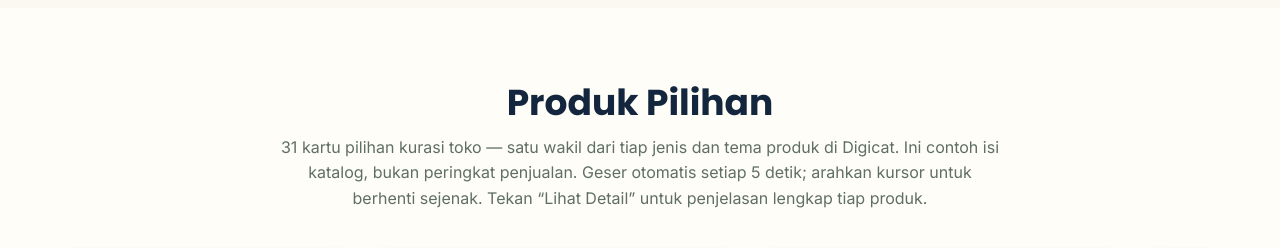
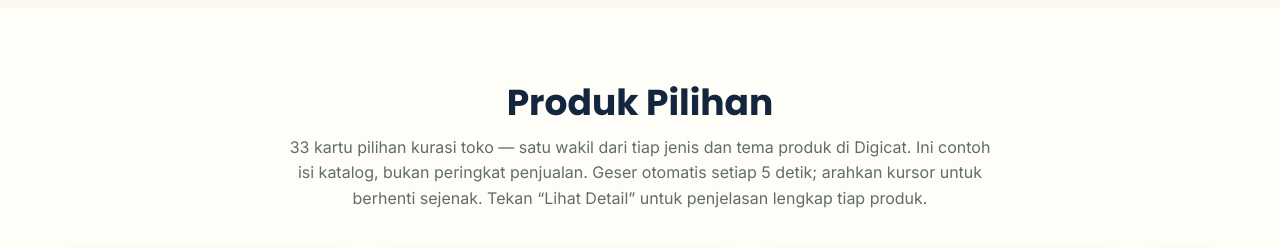
Before and after one commit to podcastmeong/digistore-ai, a plain HTML site: page index.html in a window 1280 px wide. Shown: the part 1740-1988 px from the top of the page. Drawn offline with Linux system fonts and the light colour scheme; no server answers; grey boxes are pictures that could not be loaded.

Commit message:
Perbaiki teks beranda: 31 kartu pilihan -> 33 (sesuai isi carousel)

```diff
--- a/index.html
+++ b/index.html
@@ -427,7 +427,7 @@ body[data-view="home"] main>section#katalog,body[data-view="home"] main>section[
   <div class="wrap">
     <div class="sec-head">
       <h2>Produk Pilihan</h2>
-      <p>31 kartu pilihan kurasi toko — satu wakil dari tiap jenis dan tema produk di Digicat. Ini contoh isi katalog, bukan peringkat penjualan. Geser otomatis setiap 5 detik; arahkan kursor untuk berhenti sejenak. Tekan &ldquo;Lihat Detail&rdquo; untuk penjelasan lengkap tiap produk.</p>
+      <p>33 kartu pilihan kurasi toko — satu wakil dari tiap jenis dan tema produk di Digicat. Ini contoh isi katalog, bukan peringkat penjualan. Geser otomatis setiap 5 detik; arahkan kursor untuk berhenti sejenak. Tekan &ldquo;Lihat Detail&rdquo; untuk penjelasan lengkap tiap produk.</p>
     </div>
     <div class="show-viewport" id="showViewport">
       <div class="show-track" id="showTrack"></div>
```
